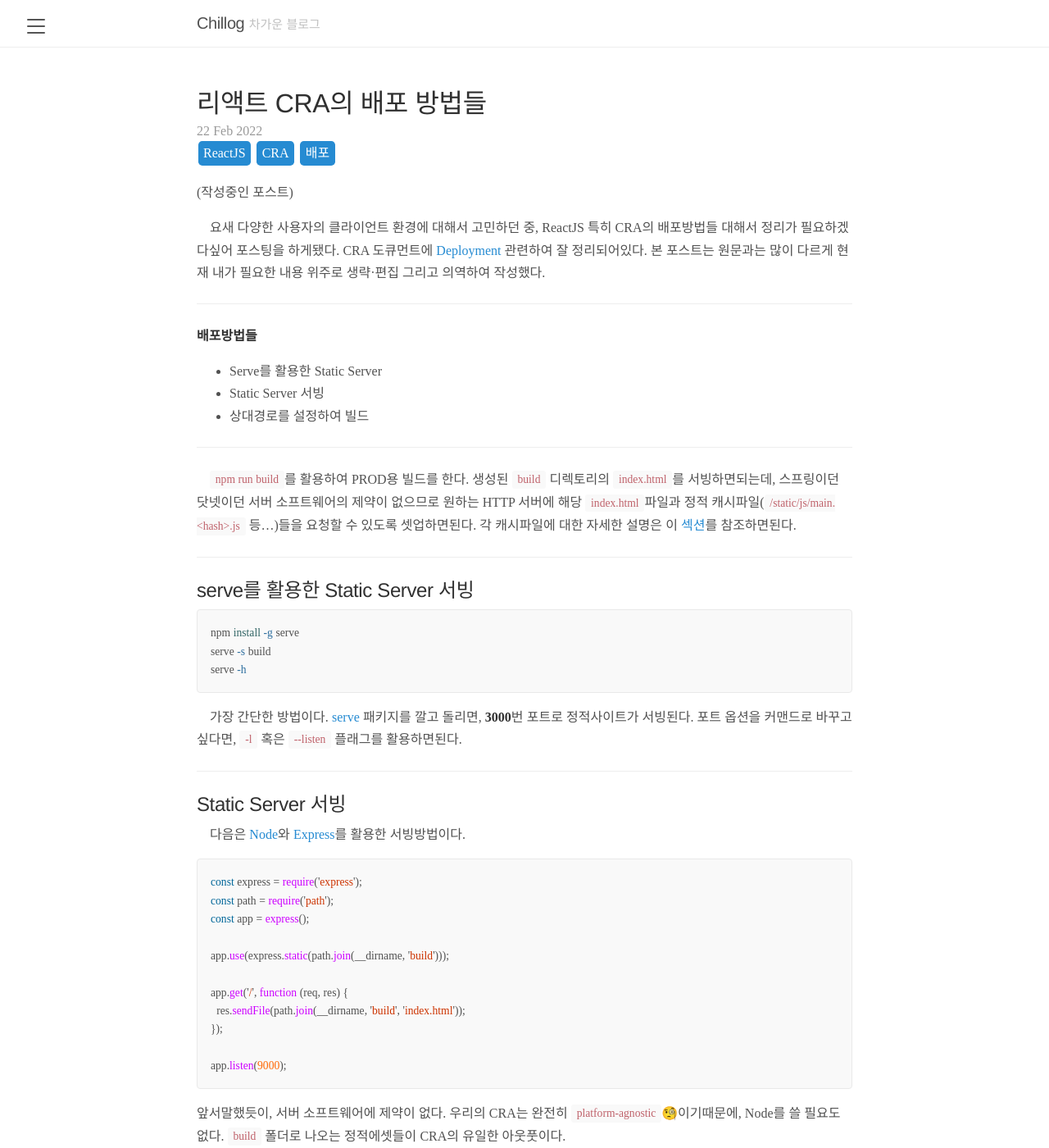
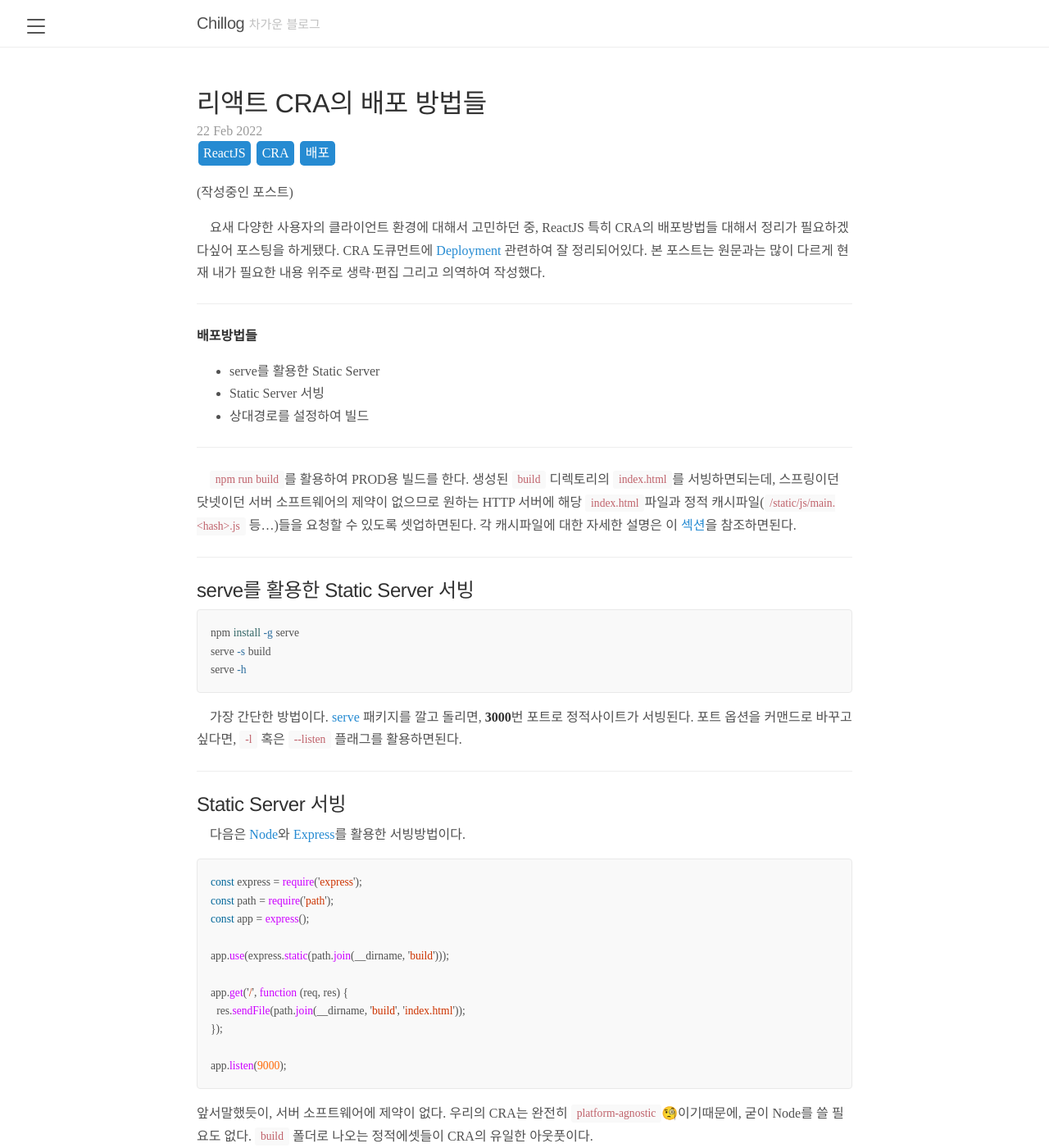
Before and after one commit to chillyMind/chillyMind.github.io, a Jekyll site: the page built from _posts/2022-02-22-react-cra-deployment.md, in a window 1280 px wide and 1400 px high. Shown: the whole window at 82% size. Built offline with Jekyll 4.4.1, drawn with Linux system fonts in a browser that asks for light colours; some web fonts are replaced.

Commit message:
마이너한 수정

````diff
--- a/_posts/2022-02-22-react-cra-deployment.md
+++ b/_posts/2022-02-22-react-cra-deployment.md
@@ -9,12 +9,12 @@ tags: [ReactJS, CRA, 배포]
 <!--more-->
 <hr/>
  **배포방법들** <br/>
- - Serve를 활용한 Static Server
+ - serve를 활용한 Static Server
  - Static Server 서빙
  - 상대경로를 설정하여 빌드
 <hr/>
 
-　`npm run build`를 활용하여 PROD용 빌드를 한다. 생성된 `build` 디렉토리의 `index.html`를 서빙하면되는데, 스프링이던 닷넷이던 서버 소프트웨어의 제약이 없으므로 원하는 HTTP 서버에 해당 `index.html`파일과 정적 캐시파일(`/static/js/main.<hash>.js` 등...)들을 요청할 수 있도록 셋업하면된다. 각 캐시파일에 대한 자세한 설명은 이 [섹션](https://create-react-app.dev/docs/production-build/){:target="blank"}를 참조하면된다.
+　`npm run build`를 활용하여 PROD용 빌드를 한다. 생성된 `build` 디렉토리의 `index.html`를 서빙하면되는데, 스프링이던 닷넷이던 서버 소프트웨어의 제약이 없으므로 원하는 HTTP 서버에 해당 `index.html`파일과 정적 캐시파일(`/static/js/main.<hash>.js` 등...)들을 요청할 수 있도록 셋업하면된다. 각 캐시파일에 대한 자세한 설명은 이 [섹션](https://create-react-app.dev/docs/production-build/){:target="blank"}을 참조하면된다.
 
 <hr/>
 
@@ -43,7 +43,7 @@ app.get('/', function (req, res) {
 
 app.listen(9000);
 ```
- 앞서말했듯이, 서버 소프트웨어에 제약이 없다. 우리의 CRA는 완전히 `platform-agnostic`🧐이기때문에, Node를 쓸 필요도 없다. `build` 폴더로 나오는 정적에셋들이 CRA의 유일한 아웃풋이다.
+ 앞서말했듯이, 서버 소프트웨어에 제약이 없다. 우리의 CRA는 완전히 `platform-agnostic`🧐이기때문에, 굳이 Node를 쓸 필요도 없다. `build` 폴더로 나오는 정적에셋들이 CRA의 유일한 아웃풋이다.
 <hr/>
 
 
````
Also changed, not shown: _posts/2022-02-17-iomodels.md (+1 -1 lines), _posts/2022-02-21-msa-and-grpc-1.md (+1 -1 lines).
